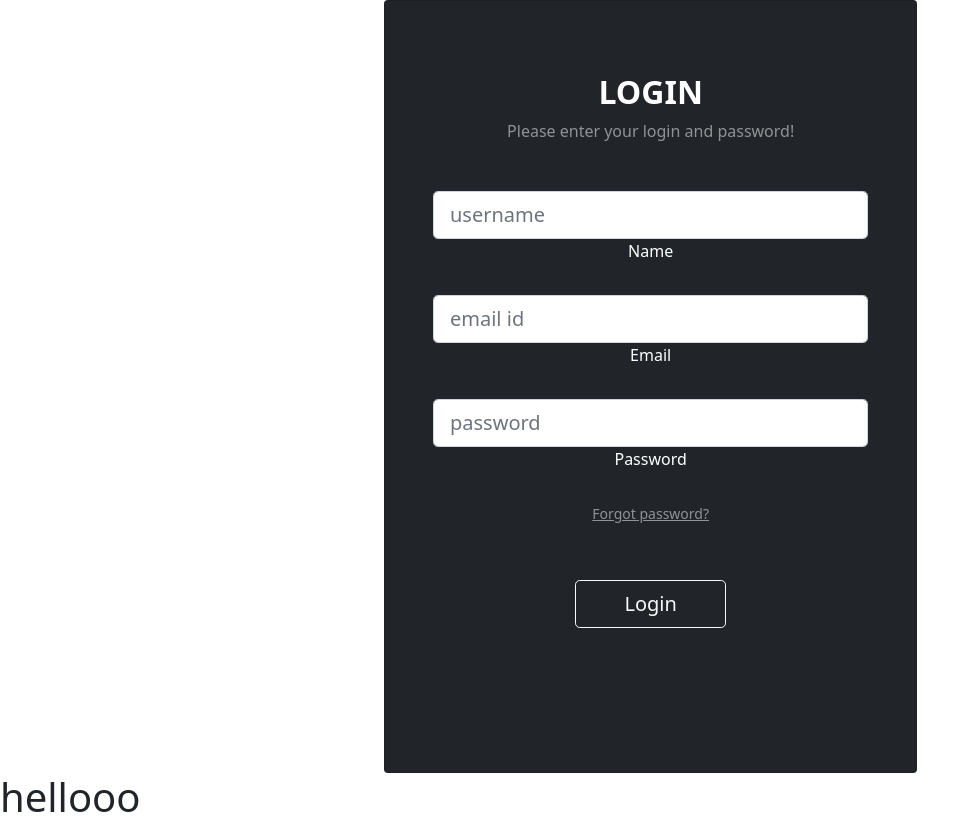
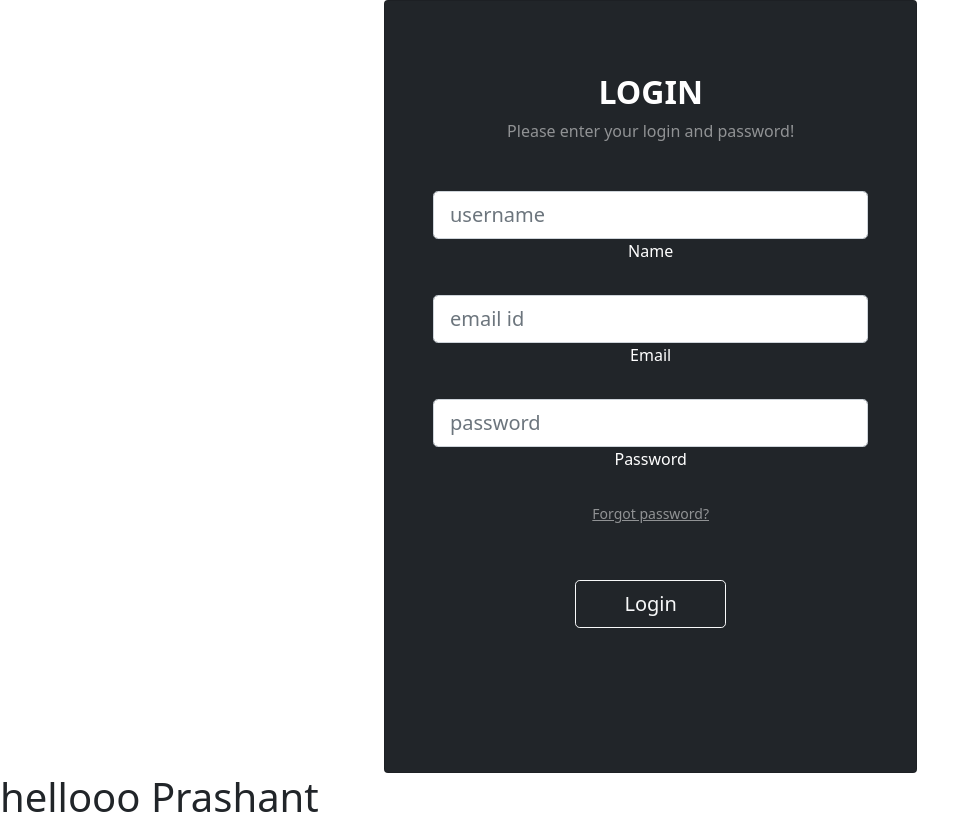
Before and after one commit to adityasingh-kiwi/Login_page, a React (Create React App) app: page / in a window 1280 px wide. Shown: the top 829 px of the page, without its empty margins (0-977 px from the left). Built offline with nearby package versions, Linux system fonts and the light colour scheme.

Commit message:
Initial build

```diff
--- a/src/App.js
+++ b/src/App.js
@@ -16,7 +16,7 @@ function App() {
 
 
     </Routes>
-      <h1>hellooo</h1>
+      <h1>hellooo Prashant</h1>
 
      </div>
 
```
